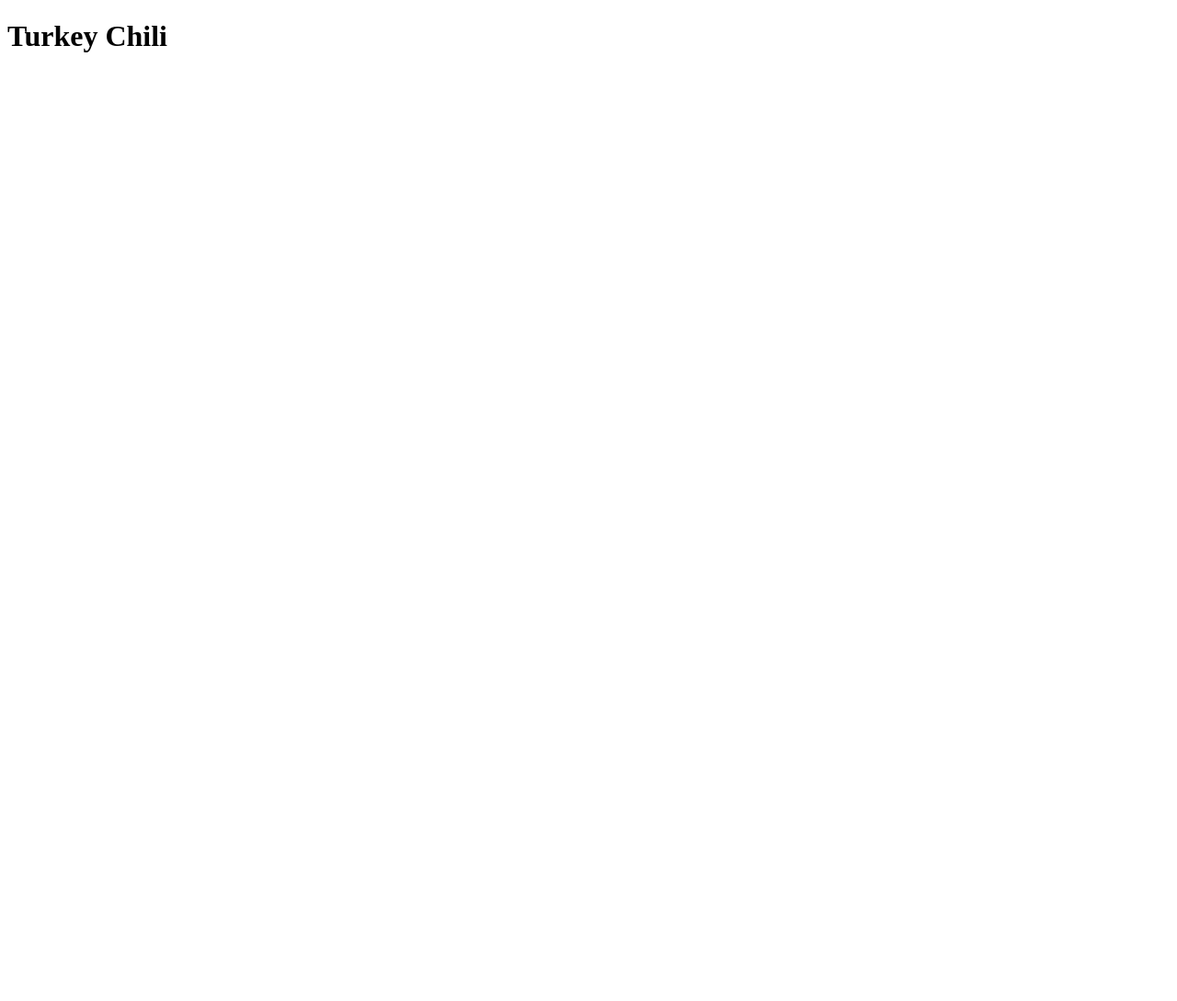
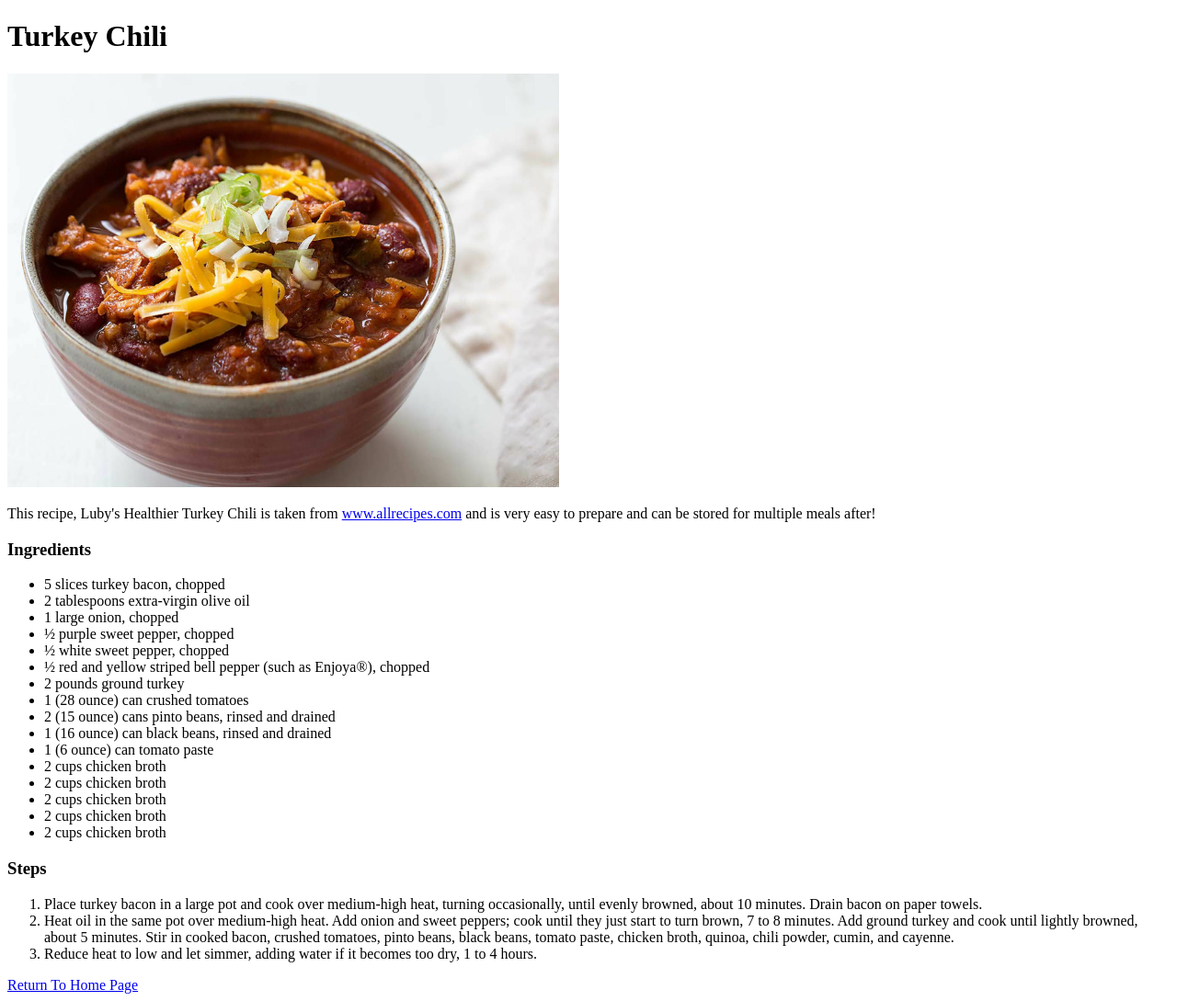
Before and after one commit to bryanshaver/odin-recipes, a plain HTML site: page recipes/turkey_chili.html in a window 1280 px wide. Shown: the whole page at 92% size. Before the commit the page ends 800 px from the top, so only its background shows below. Drawn offline with Linux system fonts and the light colour scheme.

Commit message:
Completed turkey chili

```diff
--- a/recipes/turkey_chili.html
+++ b/recipes/turkey_chili.html
@@ -6,5 +6,33 @@
 </head>
 <body>
     <h1>Turkey Chili</h1>
+    <img src="images/turkey-chili.jpeg" alt="Delicious turkey chili" width="600" height="450">
+    <p>This recipe, Luby's Healthier Turkey Chili is taken from <a href="https://www.allrecipes.com/">www.allrecipes.com</a> and is very easy to prepare and can be stored for multiple meals after!</p>
+    <h3>Ingredients</h3>
+    <ul>
+        <li>5 slices turkey bacon, chopped </li>
+        <li>2 tablespoons extra-virgin olive oil </li>
+        <li>1 large onion, chopped </li>
+        <li>½ purple sweet pepper, chopped </li>
+        <li>½ white sweet pepper, chopped </li>
+        <li>½ red and yellow striped bell pepper (such as Enjoya®), chopped </li>
+        <li>2 pounds ground turkey </li>
+        <li>1 (28 ounce) can crushed tomatoes </li>
+        <li>2 (15 ounce) cans pinto beans, rinsed and drained </li>
+        <li>1 (16 ounce) can black beans, rinsed and drained </li>
+        <li>1 (6 ounce) can tomato paste </li>
+        <li>2 cups chicken broth </li>
+        <li>2 cups chicken broth </li>
+        <li>2 cups chicken broth </li>
+        <li>2 cups chicken broth </li>
+        <li>2 cups chicken broth </li>
+    </ul>
+    <h3>Steps</h3>
+    <ol>
+        <li>Place turkey bacon in a large pot and cook over medium-high heat, turning occasionally, until evenly browned, about 10 minutes. Drain bacon on paper towels.</li>
+        <li>Heat oil in the same pot over medium-high heat. Add onion and sweet peppers; cook until they just start to turn brown, 7 to 8 minutes. Add ground turkey and cook until lightly browned, about 5 minutes. Stir in cooked bacon, crushed tomatoes, pinto beans, black beans, tomato paste, chicken broth, quinoa, chili powder, cumin, and cayenne.</li>
+        <li>Reduce heat to low and let simmer, adding water if it becomes too dry, 1 to 4 hours.</li>
+    </ol>
+    <a href="../index.html">Return To Home Page</a>
 </body>
 </html>
```
Also changed, not shown: index.html (+5 -3 lines).
